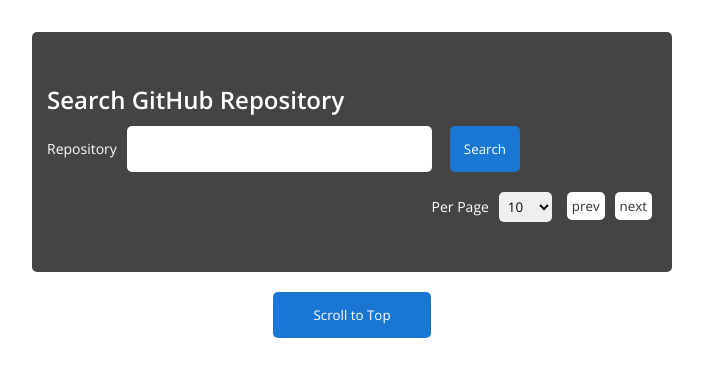
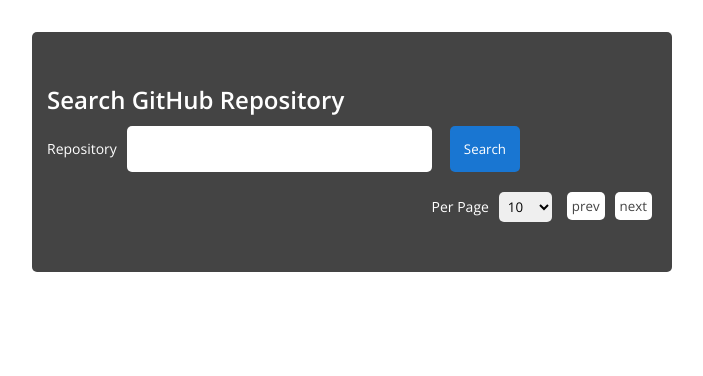
Before and after one commit to didauds/Github-API, a React (Create React App) app: page / in a window 1280 px wide. Shown: the top 376 px of the page, without its empty margins (288-991 px from the left). Built offline with nearby package versions, Linux system fonts and the light colour scheme.

Commit message:
Add var for color, handle loading, fix last border bottom

```diff
--- a/src/App.css
+++ b/src/App.css
@@ -1,4 +1,12 @@
 @import url("https://fonts.googleapis.com/css?family=Open+Sans:400,600,300");
+
+:root {
+  --white: #ffffff;
+  --dark-gray: #444;
+  --light-gray: #f5f5f5;
+  --blue-1: #1976d2;
+  --blue-2: #1565c0;
+}
 
 * {
   padding: 0;
@@ -33,14 +41,16 @@
 .scroll-button {
   text-align: center;
 }
+
 .scroll-button button {
-  background: #1976d2;
+  background: var(--blue-1);
   padding: 14px 40px;
-  color: white;
+  color: var(--white);
   border-radius: 5px;
 }
+
 .scroll-button button:hover {
-  background: #1565c0;
+  background: var(--blue-2);
 }
 
 @media only screen and (max-width:600px) {
--- a/src/components/pages/Commits/Commits.css
+++ b/src/components/pages/Commits/Commits.css
@@ -1,20 +1,20 @@
 .repo-information {
-  background: #444;
+  background: var(--dark-gray);
   padding: 30px;
   border-radius: 5px;
-  color: white;
+  color: var(--white);
 }
 
 .commits {
-  background-color: #f5f5f5;
+  background-color: var(--light-gray);
   padding: 10px 30px;
   margin: 20px 0;
   border-radius: 5px;
 }
 
 .back {
-  background: #1976d2;
-  color: white;
+  background: var(--blue-1);
+  color: var(--white);
   border-radius: 5px;
   padding: 10px;
   display: inline-block;
@@ -22,10 +22,14 @@
   text-decoration: none;
 }
 .back:hover {
-  background: #1565c0;
+  background: var(--blue-2);
 }
 
 .commit-content {
   padding: 20px;
-  border-bottom: 1px solid #444;
+  border-bottom: 1px solid var(--dark-gray);;;
 }
+
+.commit-content:last-child {
+  border-bottom: none;
+}
--- a/src/components/pages/Commits/Commits.jsx
+++ b/src/components/pages/Commits/Commits.jsx
@@ -2,7 +2,7 @@
 import { Link, useParams } from "react-router-dom";
 import moment from "moment";
 import axios from "../../../utils/axios";
-import "./Commits.css";
+import "./commits.css";
 import Loading from "../../ui/Loading";
 import ScrollToTopButton from "../../ui/ScrollToTopButton";
 
@@ -32,7 +32,7 @@
       }
     };
     fetchCommits();
-  }, []);
+  }, [params.login, params.name]);
 
   return (
     <div className="container">
@@ -49,7 +49,7 @@
             <Loading />
           </div>
         )}
-        {commits ? (
+        {(commits && commits.length !== 0) ? (
           commits.map((commit) => {
             return (
               <ul className="commit-content" key={commit.node_id}>
@@ -67,7 +67,7 @@
             );
           })
         ) : (
-          <h2>No repos for this user...</h2>
+          <h2>No commits for this user.</h2>
         )}
       </div>
       <ScrollToTopButton />
--- a/src/components/pages/Home/Home.css
+++ b/src/components/pages/Home/Home.css
@@ -1,60 +1,71 @@
 /* Search Form */
 .search-form {
-  background: #444;
+  background: var(--dark-gray);
   padding: 10px 40px;
   border-radius: 5px;
   height: 10rem;
   display: flex;
   justify-content: center;
   flex-direction: column;
-  color: white;
+  color: var(--white);
 }
+
 .search-form form {
   margin: 10px 0;
   display: flex;
   align-items: center;
 }
+
 .search-form input {
   width: 60%;
   margin: 0 10px;
 }
+
 .search-form input {
   outline: none;
   padding: 14px;
   border-radius: 5px;
   border: none;
 }
+
 .search-form button {
   padding: 14px 40px;
-  background: #1976d2;
+  background: var(--blue-1);
   margin: 0 8px;
-  color: white;
+  color: var(--white);
 }
 .search-form button:hover {
-  background: #1565c0;
+  background: var(--blue-2);
 }
 
 /* Searched Repos */
 .search-results {
-  background-color: white;
+  background-color: var(--white);
   padding: 10px;
   margin: 20px 0;
   border-radius: 5px;
   word-break: break-word;
 }
+
+.no-results {
+  text-align: center;
+}
+
 .repo {
   display: flex;
   flex-direction: row;
   margin: 5px 0px;
   align-items: center;
   padding: 5px 0px;
-  border-bottom: #444 solid 1px;
+  border-bottom: var(--dark-gray) solid 1px;
 }
+
 .repo .image img {
   border-radius: 5px;
   width:  8rem;
   height: 8rem;
 }
+
 .repo-info * {
   display: block;
   padding: 0 10px;
@@ -67,9 +78,11 @@
   flex-direction: row;
   justify-content: right;
 }
+
 .more-options select {
   margin: 0 10px;
 }
+
 .more-options select,
 .pagination button {
   outline: none;
@@ -77,9 +90,10 @@
   border-radius: 5px;
   border: none;
 }
+
 .pagination button {
-  background-color: white;
-  color: #333;
+  background-color: var(--white);
+  color: var(--dark-gray);
   margin: 0 5px;
 }
 
@@ -88,15 +102,19 @@
     height: 15rem;
     padding: 10px 15px;
   }
+
   .search-form label {
     font-size: 14px;
   }
+
   .search-form input {
     width: 50%;
   }
+
   .search-form form button {
     padding: 14px;
   }
+
   .search-results {
     margin: 0px;
   }
--- a/src/components/pages/Home/Home.jsx
+++ b/src/components/pages/Home/Home.jsx
@@ -1,7 +1,7 @@
 import React, { useState, useEffect } from "react";
 import axios from "../../../utils/axios";
 import SearchResult from "../../ui/SearchResult";
-import "./Home.css";
+import "./home.css";
 import Loading from "../../ui/Loading";
 import ScrollToTopButton from "../../ui/ScrollToTopButton";
 
@@ -11,6 +11,7 @@
   const [page, setPage] = useState(1);
   const [limit, setLimit] = useState(10);
   const [loading, setLoading] = useState(false);
+  const [showScrollToTop, setShowScrollToTop] = useState(false);
 
   const handleQueryInput = (e) => {
     const value = e.target.value;
@@ -19,6 +20,8 @@
 
   /** Fetch GitHub API, sort by number of Stars in descending order */
   const fetchRepos = async () => {
+    setRepos([]);
+    setShowScrollToTop(false);
     setLoading(true);
     try {
       const { data } = await axios.get(`/search/repositories?q=${query}`, {
@@ -30,6 +33,7 @@
         },
       });
       setLoading(false);
+      setShowScrollToTop(true);
       return data?.items;
     } catch (error) {
       console.error(error);
@@ -112,11 +116,11 @@
             return <SearchResult repo={repo} key={repo.id} />;
           })
         ) : (
-          <h2>There is nothing to display</h2>
+          <h2 className='no-results'>There is nothing to display.</h2>
         )}
       </div>
 
-      <ScrollToTopButton />
+      {(showScrollToTop && repos) && <ScrollToTopButton />}
     </div>
   );
 };
```
